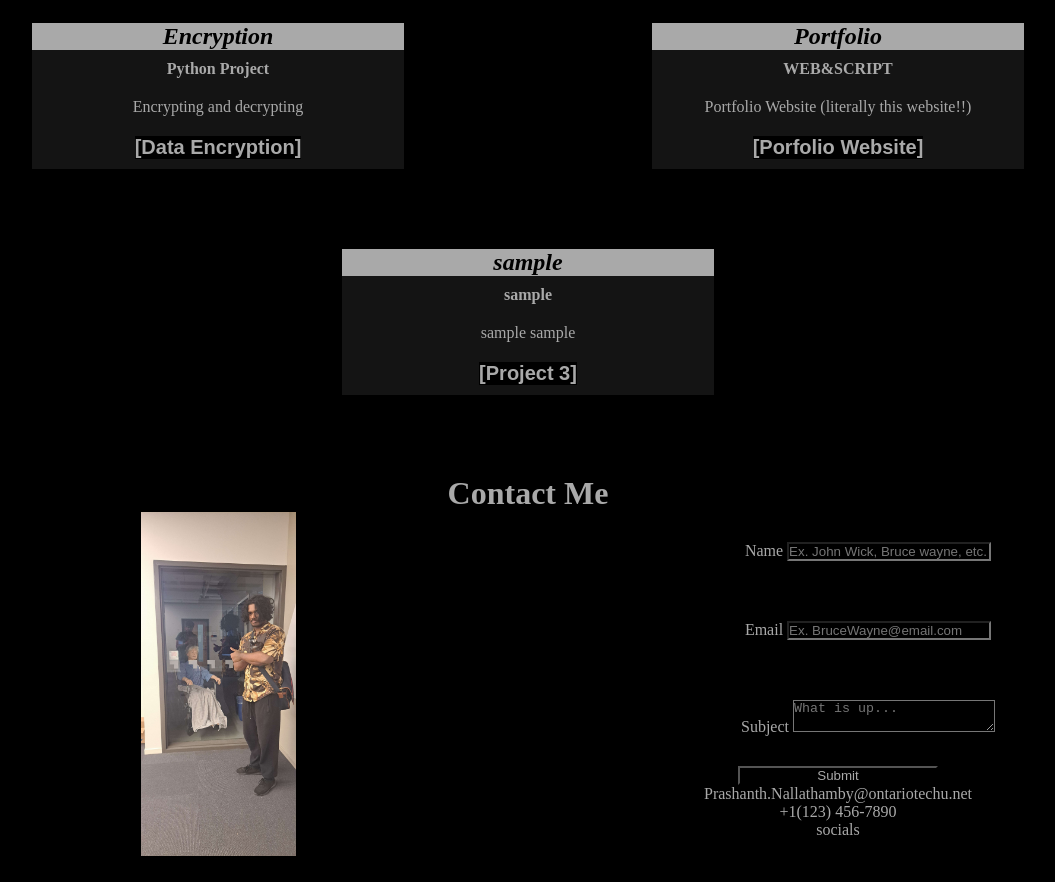
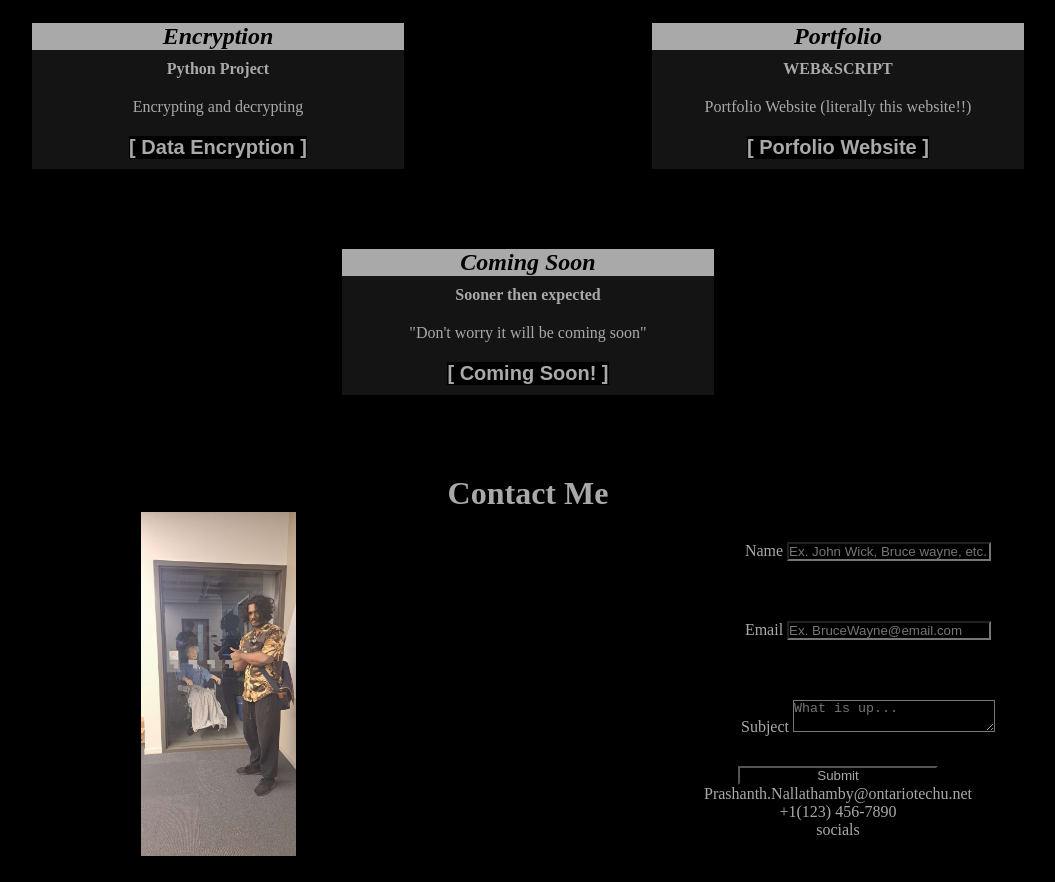
Before and after one commit to Pusnikai/WebAndScriptingREPO, a plain HTML site: page Assignment 1/portfolio.html in a window 1280 px wide. Shown: the part 1258-2140 px from the top of the page, without its empty margins (112-1167 px from the left). Drawn offline with Linux system fonts and the light colour scheme.

Commit message:
final final change of the night for sure

```diff
--- a/Assignment 1/portfolio.html
+++ b/Assignment 1/portfolio.html
@@ -57,7 +57,7 @@
                     <h2>Encryption</h2>
                     <p class="topic">Python Project</p>
                     <p>Encrypting and decrypting</p>
-                    <p><a class="button" href="https://github.com/Pusnikai/Personal-Project.git">[Data Encryption]</a></p>
+                    <p><a class="button" href="https://github.com/Pusnikai/Personal-Project.git">[ Data Encryption ]</a></p>
                 </div>
             </div>
 
@@ -66,16 +66,16 @@
                     <h2>Portfolio</h2>
                     <p class="topic">WEB&SCRIPT</p>
                     <p>Portfolio Website (literally this website!!)</p>
-                    <p><a class="button" href="https://github.com/Pusnikai/WebAndScriptingREPO.git">[Porfolio Website]</a></p>
+                    <p><a class="button" href="https://github.com/Pusnikai/WebAndScriptingREPO.git">[ Porfolio Website ]</a></p>
                 </div>
             </div>
 
             <div class="column">
                 <div class="card">
-                    <h2>sample</h2>
-                    <p class="topic">sample</p>
-                    <p>sample sample</p>
-                    <p><a class="button" href="">[Project 3]</a></p>
+                    <h2>Coming Soon</h2>
+                    <p class="topic">Sooner then expected</p>
+                    <p>"Don't worry it will be coming soon"</p>
+                    <p><a class="button" href="">[ Coming Soon! ]</a></p>
                 </div>
             </div>
         </div>
```
Also changed, not shown: Assignment 1/portfolio.css (+9 -0 lines), Assignment 1/Images&Video/ProfilePicture.jpg (deleted).
